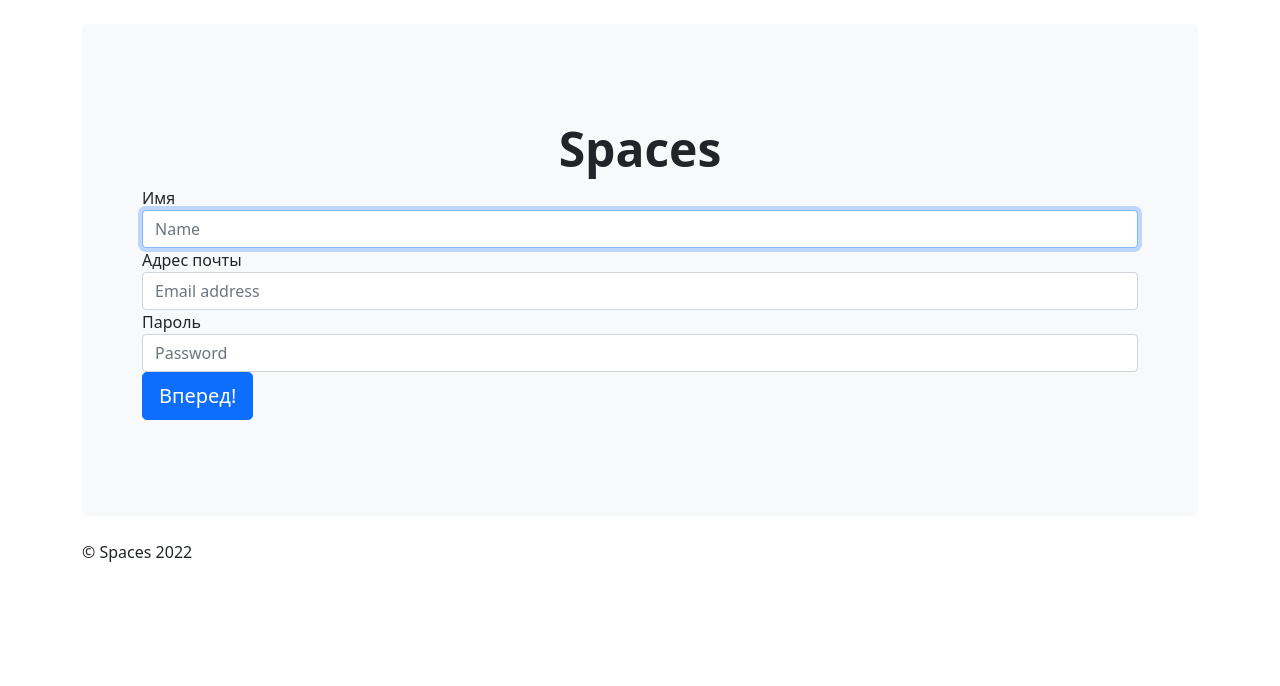
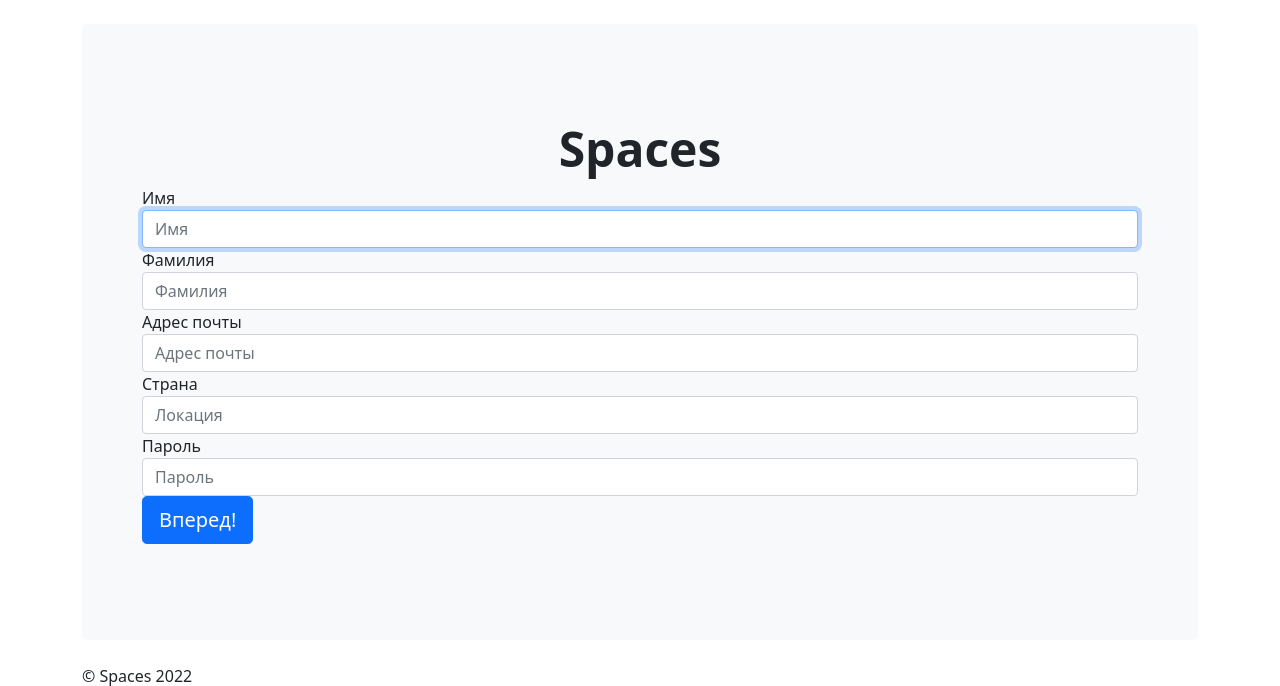
Before and after one commit to MillenialQuantum/Server-git, a Flask app: page /signup in a window 1280 px wide. Shown: the part 73-759 px from the top of the page. Run offline with Flask 2, Linux system fonts and the light colour scheme.

Commit message:
Update signup.html

```diff
--- a/templates/signup.html
+++ b/templates/signup.html
@@ -41,26 +41,44 @@
             <div class="p-5 mb-4 bg-light rounded-3">
                 <div class="container-fluid py-5">
                     <h1 class="display-5 fw-bold text-center">Spaces</h1>
-                    <form id="form-signin" action="/api/signup" method="POST">
-                                <label for="inputName" class="sr-only">Имя</label>
+                    <form id="form-signin" action="/signup2" method="POST">
+                                <label for="inputFirst_name" class="sr-only">Имя</label>
                                 <input
-                            type="name"
-                            name="inputName"
-                            id="inputName"
+                            type="first name"
+                            name="inputFirst_name"
+                            id="inputFirst_name"
                             class="form-control"
-                            placeholder="Name"
+                            placeholder="Имя"
                             required
                             autofocus
                         />
-                                <label for="inputEmail" class="sr-only"
-                            >Адрес почты</label
-                        >
+                                <label for="inputLast_name" class="sr-only">Фамилия</label>
+                                <input
+                            type="last name"
+                            name="inputLast_name"
+                            id="inputLast_name"
+                            class="form-control"
+                            placeholder="Фамилия"
+                            required
+                            autofocus
+                        />
+                                <label for="inputEmail" class="sr-only">Адрес почты</label>
                                 <input
                             type="email"
                             name="inputEmail"
                             id="inputEmail"
                             class="form-control"
-                            placeholder="Email address"
+                            placeholder="Адрес почты"
+                            required
+                            autofocus
+                        />
+                                <label for="inputLocation" class="sr-only">Страна</label>
+                                <input
+                            type="location"
+                            name="inputLocation"
+                            id="inputLocation"
+                            class="form-control"
+                            placeholder="Локация"
                             required
                             autofocus
                         />
@@ -70,7 +88,7 @@
                             name="inputPassword"
                             id="inputPassword"
                             class="form-control"
-                            placeholder="Password"
+                            placeholder="Пароль"
                             required
                         />
                                           <button
```
